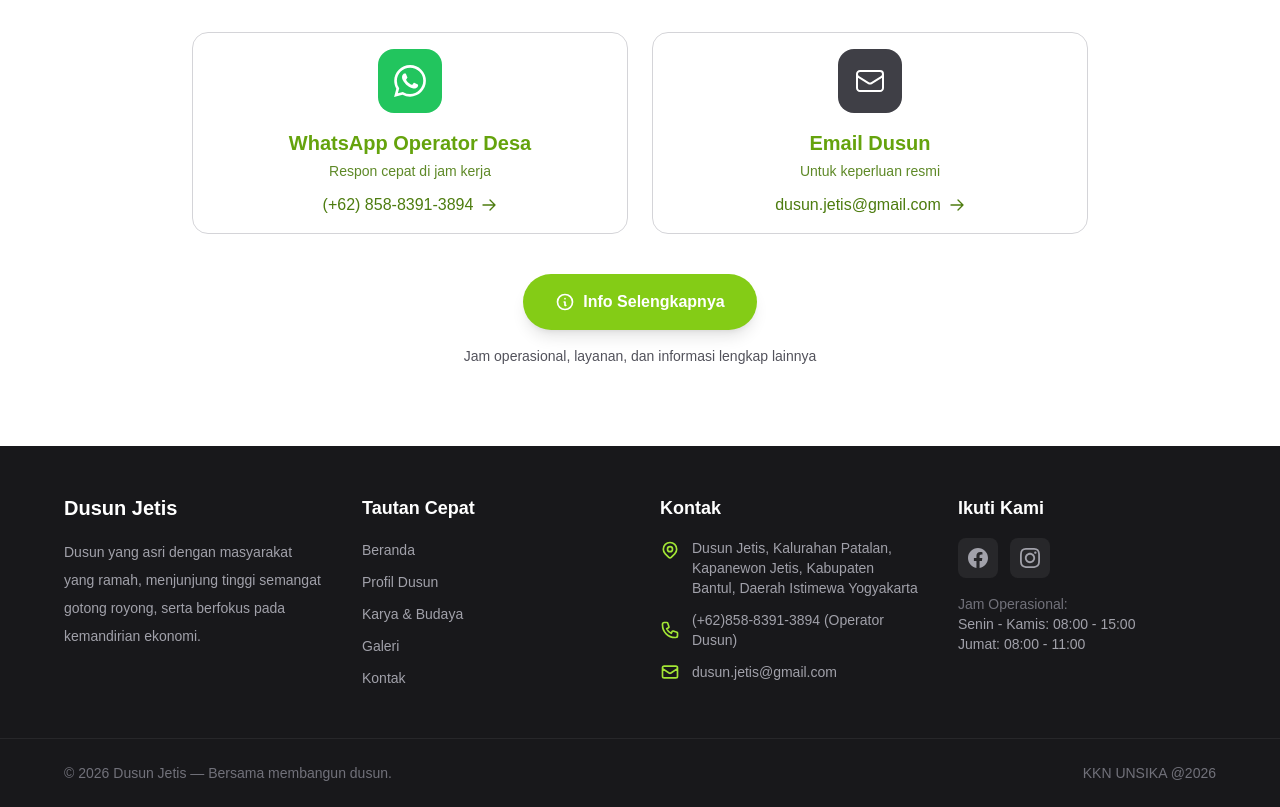
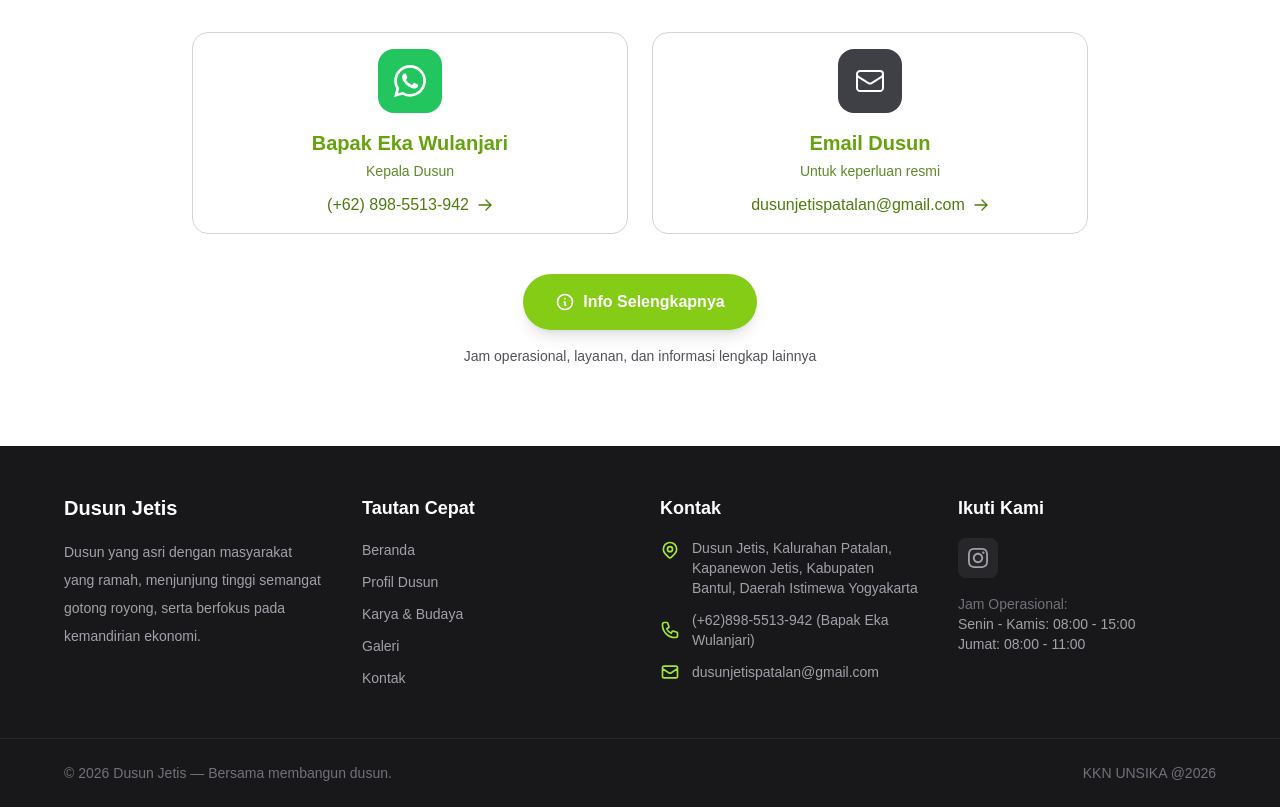
Before and after one commit to DikryRamdani/dusun-jetis, a React (Vite) app: page / in a window 1280 px wide. Shown: the part 3600-4407 px from the top of the page. Built offline with nearby package versions, Linux system fonts and the light colour scheme.

Commit message:
feat: add Footer and Contact components to support site-wide navigation and information contact display

```diff
--- a/src/components/Footer.tsx
+++ b/src/components/Footer.tsx
@@ -11,18 +11,18 @@ export default function Footer() {
   ];
 
   const socialLinks = [
-    {
-      name: "Facebook",
-      href: "https://web.facebook.com/profile.php?id=61569039112153",
-      icon: (
-        <svg className="w-5 h-5" fill="currentColor" viewBox="0 0 24 24">
-          <path d="M24 12.073c0-6.627-5.373-12-12-12s-12 5.373-12 12c0 5.99 4.388 10.954 10.125 11.854v-8.385H7.078v-3.47h3.047V9.43c0-3.007 1.792-4.669 4.533-4.669 1.312 0 2.686.235 2.686.235v2.953H15.83c-1.491 0-1.956.925-1.956 1.874v2.25h3.328l-.532 3.47h-2.796v8.385C19.612 23.027 24 18.062 24 12.073z" />
-        </svg>
-      ),
-    },
+    // {
+    //   name: "Facebook",
+    //   href: "https://web.facebook.com/profile.php?id=61569039112153",
+    //   icon: (
+    //     <svg className="w-5 h-5" fill="currentColor" viewBox="0 0 24 24">
+    //       <path d="M24 12.073c0-6.627-5.373-12-12-12s-12 5.373-12 12c0 5.99 4.388 10.954 10.125 11.854v-8.385H7.078v-3.47h3.047V9.43c0-3.007 1.792-4.669 4.533-4.669 1.312 0 2.686.235 2.686.235v2.953H15.83c-1.491 0-1.956.925-1.956 1.874v2.25h3.328l-.532 3.47h-2.796v8.385C19.612 23.027 24 18.062 24 12.073z" />
+    //     </svg>
+    //   ),
+    // },
     {
       name: "Instagram",
-      href: "https://www.instagram.com/segarjaya_karawang?igsh=MWR4bnk0NWRsOXEycg==",
+      href: "https://www.instagram.com/jetispatalan",
       icon: (
         <svg className="w-5 h-5" fill="currentColor" viewBox="0 0 24 24">
           <path d="M12 2.163c3.204 0 3.584.012 4.85.07 3.252.148 4.771 1.691 4.919 4.919.058 1.265.069 1.645.069 4.849 0 3.205-.012 3.584-.069 4.849-.149 3.225-1.664 4.771-4.919 4.919-1.266.058-1.644.07-4.85.07-3.204 0-3.584-.012-4.849-.07-3.26-.149-4.771-1.699-4.919-4.92-.058-1.265-.07-1.644-.07-4.849 0-3.204.013-3.583.07-4.849.149-3.227 1.664-4.771 4.919-4.919 1.266-.057 1.645-.069 4.849-.069zm0-2.163c-3.259 0-3.667.014-4.947.072-4.358.2-6.78 2.618-6.98 6.98-.059 1.281-.073 1.689-.073 4.948 0 3.259.014 3.668.072 4.948.2 4.358 2.618 6.78 6.98 6.98 1.281.058 1.689.072 4.948.072 3.259 0 3.668-.014 4.948-.072 4.354-.2 6.782-2.618 6.979-6.98.059-1.28.073-1.689.073-4.948 0-3.259-.014-3.667-.072-4.947-.196-4.354-2.617-6.78-6.979-6.98-1.281-.059-1.69-.073-4.949-.073zm0 5.838c-3.403 0-6.162 2.759-6.162 6.162s2.759 6.163 6.162 6.163 6.162-2.759 6.162-6.163c0-3.403-2.759-6.162-6.162-6.162zm0 10.162c-2.209 0-4-1.79-4-4 0-2.209 1.791-4 4-4s4 1.791 4 4c0 2.21-1.791 4-4 4zm6.406-11.845c-.796 0-1.441.645-1.441 1.44s.645 1.44 1.441 1.44c.795 0 1.439-.645 1.439-1.44s-.644-1.44-1.439-1.44z" />
@@ -137,7 +137,7 @@ export default function Footer() {
                     d="M3 5a2 2 0 012-2h3.28a1 1 0 01.948.684l1.498 4.493a1 1 0 01-.502 1.21l-2.257 1.13a11.042 11.042 0 005.516 5.516l1.13-2.257a1 1 0 011.21-.502l4.493 1.498a1 1 0 01.684.949V19a2 2 0 01-2 2h-1C9.716 21 3 14.284 3 6V5z"
                   />
                 </svg>
-                <span>(+62)858-8391-3894 (Operator Dusun)</span>
+                <span>(+62)898-5513-942 (Bapak Eka Wulanjari)</span>
               </li>
               <li className="flex items-center gap-3">
                 <svg
@@ -153,7 +153,7 @@ export default function Footer() {
                     d="M3 8l7.89 5.26a2 2 0 002.22 0L21 8M5 19h14a2 2 0 002-2V7a2 2 0 00-2-2H5a2 2 0 00-2 2v10a2 2 0 002 2z"
                   />
                 </svg>
-                <span>dusun.jetis@gmail.com</span>
+                <span>dusunjetispatalan@gmail.com</span>
               </li>
             </ul>
           </motion.div>
--- a/src/components/HomepageSection/KontakSection.tsx
+++ b/src/components/HomepageSection/KontakSection.tsx
@@ -56,21 +56,21 @@ export default function KontakSection() {
             transition={{ duration: 0.5, delay: 0.2 }}
           >
             <ContactCard
-              href="https://wa.me/6285883913894"
+              href="https://wa.me/628985513942"
               icon={WhatsAppIcon}
               iconBgColor="bg-green-500"
-              title="WhatsApp Operator Desa"
-              subtitle="Respon cepat di jam kerja"
-              value="(+62) 858-8391-3894"
+              title="Bapak Eka Wulanjari"
+              subtitle="Kepala Dusun"
+              value="(+62) 898-5513-942"
               external
             />
             <ContactCard
-              href="mailto:segarjaya.pemdes.karawangkab@gmail.com"
+              href="mailto:dusunjetispatalan@gmail.com"
               icon={EmailIcon}
               iconBgColor="bg-zinc-700"
               title="Email Dusun"
               subtitle="Untuk keperluan resmi"
-              value="dusun.jetis@gmail.com"
+              value="dusunjetispatalan@gmail.com"
             />
           </motion.div>
 
--- a/src/pages/Contact.tsx
+++ b/src/pages/Contact.tsx
@@ -1,34 +1,17 @@
 import { motion } from "framer-motion";
-import InteractiveMap from "../components/InteractiveMap";
 
 export default function Contact() {
   const kontakInfo = [
     {
       icon: (
-        <svg
-          className="w-6 h-6"
-          fill="none"
-          stroke="currentColor"
-          strokeWidth="1.5"
-          viewBox="0 0 24 24"
-        >
-          <path
-            strokeLinecap="round"
-            strokeLinejoin="round"
-            d="M15 10.5a3 3 0 1 1-6 0 3 3 0 0 1 6 0Z"
-          />
-          <path
-            strokeLinecap="round"
-            strokeLinejoin="round"
-            d="M19.5 10.5c0 7.142-7.5 11.25-7.5 11.25S4.5 17.642 4.5 10.5a7.5 7.5 0 1 1 15 0Z"
-          />
+        <svg className="w-6 h-6" fill="currentColor" viewBox="0 0 24 24">
+          <path d="M17.472 14.382c-.297-.149-1.758-.867-2.03-.967-.273-.099-.471-.148-.67.15-.197.297-.767.966-.94 1.164-.173.199-.347.223-.644.075-.297-.15-1.255-.463-2.39-1.475-.883-.788-1.48-1.761-1.653-2.059-.173-.297-.018-.458.13-.606.134-.133.298-.347.446-.52.149-.174.198-.298.298-.497.099-.198.05-.371-.025-.52-.075-.149-.669-1.612-.916-2.207-.242-.579-.487-.5-.669-.51-.173-.008-.371-.01-.57-.01-.198 0-.52.074-.792.372-.272.297-1.04 1.016-1.04 2.479 0 1.462 1.065 2.875 1.213 3.074.149.198 2.096 3.2 5.077 4.487.709.306 1.262.489 1.694.625.712.227 1.36.195 1.871.118.571-.085 1.758-.719 2.006-1.413.248-.694.248-1.289.173-1.413-.074-.124-.272-.198-.57-.347m-5.421 7.403h-.004a9.87 9.87 0 01-5.031-1.378l-.361-.214-3.741.982.998-3.648-.235-.374a9.86 9.86 0 01-1.51-5.26c.001-5.45 4.436-9.884 9.888-9.884 2.64 0 5.122 1.03 6.988 2.898a9.825 9.825 0 012.893 6.994c-.003 5.45-4.437 9.884-9.885 9.884m8.413-18.297A11.815 11.815 0 0012.05 0C5.495 0 .16 5.335.157 11.892c0 2.096.547 4.142 1.588 5.945L.057 24l6.305-1.654a11.882 11.882 0 005.683 1.448h.005c6.554 0 11.89-5.335 11.893-11.893a11.821 11.821 0 00-3.48-8.413z" />
         </svg>
       ),
-      judul: "Alamat",
-      detail:
-        "Jl. Raya Segarjaya No. 1, Kec. Batujaya, Kab. Karawang, Jawa Barat 41365",
-      link: "https://maps.google.com/?q=Desa+Segarjaya+Karawang",
-      linkText: "Lihat di Google Maps",
+      judul: "WhatsApp Bapak Eka Wulanjari",
+      detail: "Kepala Dusun — (+62) 898-5513-942",
+      link: "https://wa.me/628985513942?text=Halo%20Bapak%20Eka%20Wulanjari%2C%20saya%20ingin%20bertanya%20tentang%20layanan%20dusun.",
+      linkText: "Chat WhatsApp",
     },
     {
       icon: (
@@ -47,18 +30,9 @@ export default function Contact() {
         </svg>
       ),
       judul: "Email",
-      detail: "segarjaya.pemdes.karawangkab@gmail.com",
-      link: "mailto:segarjaya.pemdes.karawangkab@gmail.com",
+      detail: "dusunjetispatalan@gmail.com",
+      link: "mailto:dusunjetispatalan@gmail.com",
       linkText: "Kirim Email",
-    },
-  ];
-
-  const petugasKontak = [
-    {
-      nama: "Bapak Dedi Suryadi",
-      jabatan: "Operator Desa",
-      whatsapp: "6285883913894",
-      foto: "/Image/tes2.webp",
     },
   ];
 
@@ -210,136 +184,6 @@ export default function Contact() {
         </div>
       </section>
 
-      {/* Petugas Kontak & WhatsApp */}
-      <section className="py-20 px-6 sm:px-10 lg:px-16 bg-zinc-50">
-        <div className="max-w-6xl mx-auto">
-          <motion.div
-            className="text-center max-w-3xl mx-auto mb-16"
-            initial={{ opacity: 0, y: 30 }}
-            whileInView={{ opacity: 1, y: 0 }}
-            viewport={{ once: true }}
-            transition={{ duration: 0.5 }}
-          >
-            <p className="text-lime-600 font-semibold text-sm tracking-widest uppercase mb-3">
-              Layanan Cepat
-            </p>
-            <h2 className="text-3xl lg:text-4xl font-bold text-zinc-900">
-              Hubungi via WhatsApp
-            </h2>
-            <p className="mt-4 text-zinc-600">
-              Untuk respon lebih cepat, silakan hubungi petugas desa melalui
-              WhatsApp.
-            </p>
-          </motion.div>
-
-          <div className="flex flex-col items-center gap-8 max-w-3xl mx-auto">
-            {petugasKontak.map((petugas, index) => (
-              <motion.div
-                key={index}
-                className="bg-zinc-50 p-6 rounded-2xl border border-zinc-200 w-full max-w-2xl"
-                initial={{ opacity: 0, y: 30 }}
-                whileInView={{ opacity: 1, y: 0 }}
-                viewport={{ once: true }}
-                transition={{ duration: 0.5, delay: index * 0.1 }}
-              >
-                <div className="flex items-center gap-4 mb-4">
-                  <div className="w-16 h-16 rounded-full bg-zinc-300 overflow-hidden relative">
-                    <div className="w-full h-full bg-gradient-to-br from-lime-400 to-lime-600 flex items-center justify-center text-white text-2xl font-bold">
-                      {petugas.nama.charAt(0)}
-                    </div>
-                  </div>
-                  <div>
-                    <h3 className="font-semibold text-zinc-900">
-                      {petugas.nama}
-                    </h3>
-                    <p className="text-sm text-lime-600">{petugas.jabatan}</p>
-                  </div>
-                </div>
-                <a
-                  href={`https://wa.me/${petugas.whatsapp}?text=Halo%20${encodeURIComponent(petugas.jabatan)}%2C%20saya%20ingin%20bertanya%20tentang%20layanan%20desa.`}
-                  target="_blank"
-                  rel="noopener noreferrer"
-                  className="w-full flex items-center justify-center gap-2 bg-green-600 hover:bg-green-700 text-white py-3 px-4 rounded-xl font-medium transition-colors"
-                >
-                  <svg
-                    className="w-5 h-5"
-                    fill="currentColor"
-                    viewBox="0 0 24 24"
-                  >
-                    <path d="M17.472 14.382c-.297-.149-1.758-.867-2.03-.967-.273-.099-.471-.148-.67.15-.197.297-.767.966-.94 1.164-.173.199-.347.223-.644.075-.297-.15-1.255-.463-2.39-1.475-.883-.788-1.48-1.761-1.653-2.059-.173-.297-.018-.458.13-.606.134-.133.298-.347.446-.52.149-.174.198-.298.298-.497.099-.198.05-.371-.025-.52-.075-.149-.669-1.612-.916-2.207-.242-.579-.487-.5-.669-.51-.173-.008-.371-.01-.57-.01-.198 0-.52.074-.792.372-.272.297-1.04 1.016-1.04 2.479 0 1.462 1.065 2.875 1.213 3.074.149.198 2.096 3.2 5.077 4.487.709.306 1.262.489 1.694.625.712.227 1.36.195 1.871.118.571-.085 1.758-.719 2.006-1.413.248-.694.248-1.289.173-1.413-.074-.124-.272-.198-.57-.347m-5.421 7.403h-.004a9.87 9.87 0 01-5.031-1.378l-.361-.214-3.741.982.998-3.648-.235-.374a9.86 9.86 0 01-1.51-5.26c.001-5.45 4.436-9.884 9.888-9.884 2.64 0 5.122 1.03 6.988 2.898a9.825 9.825 0 012.893 6.994c-.003 5.45-4.437 9.884-9.885 9.884m8.413-18.297A11.815 11.815 0 0012.05 0C5.495 0 .16 5.335.157 11.892c0 2.096.547 4.142 1.588 5.945L.057 24l6.305-1.654a11.882 11.882 0 005.683 1.448h.005c6.554 0 11.89-5.335 11.893-11.893a11.821 11.821 0 00-3.48-8.413z" />
-                  </svg>
-                  Chat WhatsApp
-                </a>
-              </motion.div>
-            ))}
-          </div>
-        </div>
-      </section>
-
-      {/* Jam Operasional section removed (moved into Informasi Kontak) */}
-
-      {/* Peta Lokasi */}
-      <section className="py-20 px-6 sm:px-10 lg:px-16 bg-white">
-        <div className="max-w-6xl mx-auto">
-          <motion.div
-            className="text-center max-w-3xl mx-auto mb-12"
-            initial={{ opacity: 0, y: 30 }}
-            whileInView={{ opacity: 1, y: 0 }}
-            viewport={{ once: true }}
-            transition={{ duration: 0.5 }}
-          >
-            <p className="text-lime-600 font-semibold text-sm tracking-widest uppercase mb-3">
-              Lokasi Kami
-            </p>
-            <h2 className="text-3xl lg:text-4xl font-bold text-zinc-900">
-              Kantor Desa Segarjaya
-            </h2>
-            <p className="mt-4 text-zinc-600">
-              Kunjungi kantor desa kami untuk layanan administrasi dan informasi
-              lebih lanjut.
-            </p>
-          </motion.div>
-
-          <motion.div
-            className="rounded-2xl overflow-hidden shadow-lg border border-zinc-200"
-            initial={{ opacity: 0, y: 30 }}
-            whileInView={{ opacity: 1, y: 0 }}
-            viewport={{ once: true }}
-            transition={{ duration: 0.5 }}
-          >
-            <InteractiveMap />
-          </motion.div>
-
-          <div className="mt-6 text-center">
-            <a
-              href="https://maps.app.goo.gl/z5qQQSuwg1EBLc2J8"
-              target="_blank"
-              rel="noopener noreferrer"
-              className="inline-flex items-center gap-2 bg-lime-600 hover:bg-lime-700 text-white px-6 py-3 rounded-xl font-medium transition-colors"
-            >
-              <svg
-                className="w-5 h-5"
-                fill="none"
-                stroke="currentColor"
-                strokeWidth="1.5"
-                viewBox="0 0 24 24"
-              >
-                <path
-                  strokeLinecap="round"
-                  strokeLinejoin="round"
-                  d="M15 10.5a3 3 0 1 1-6 0 3 3 0 0 1 6 0Z"
-                />
-                <path
-                  strokeLinecap="round"
-                  strokeLinejoin="round"
-                  d="M19.5 10.5c0 7.142-7.5 11.25-7.5 11.25S4.5 17.642 4.5 10.5a7.5 7.5 0 1 1 15 0Z"
-                />
-              </svg>
-              Buka di Google Maps
-            </a>
-          </div>
-        </div>
-      </section>
     </main>
   );
 }
```
